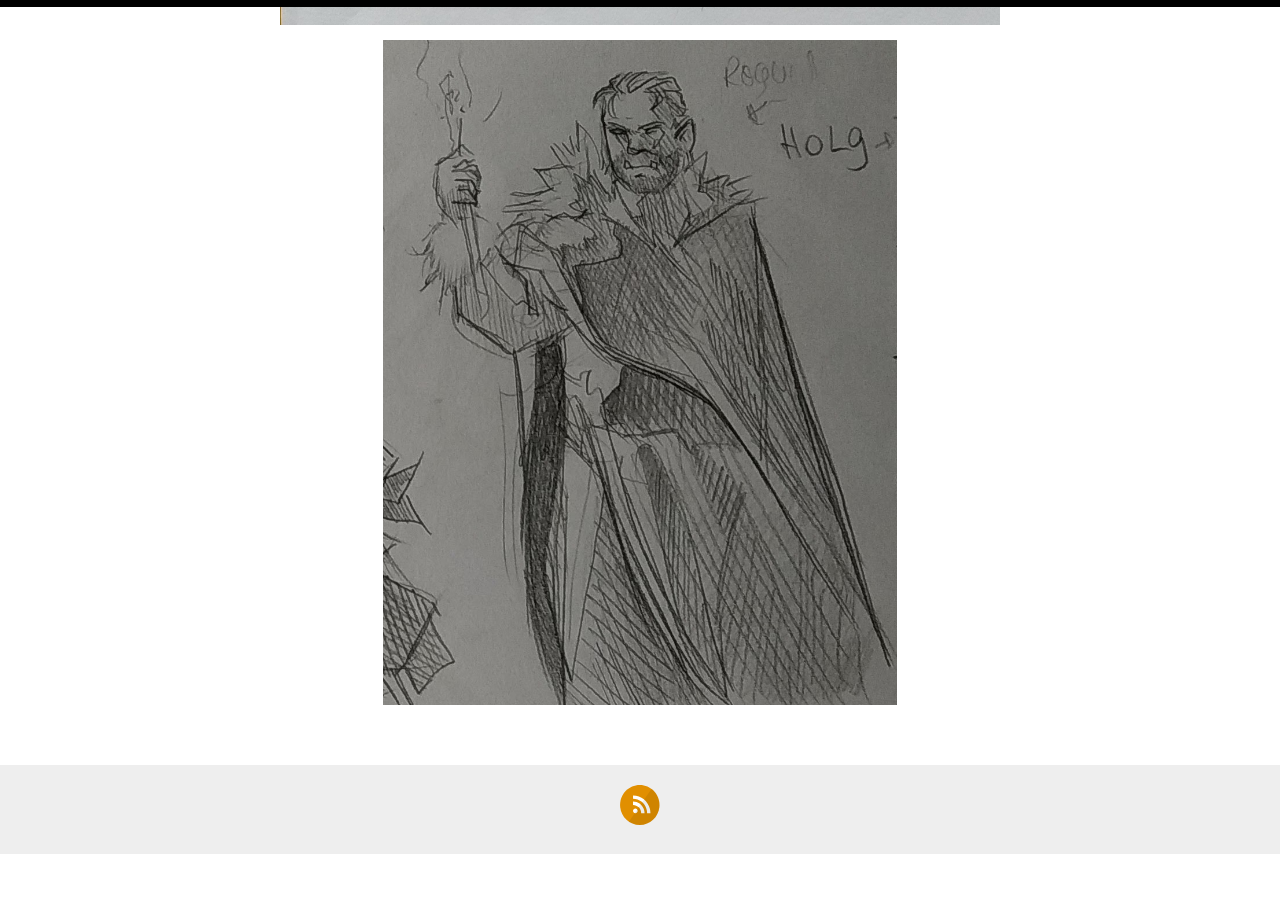
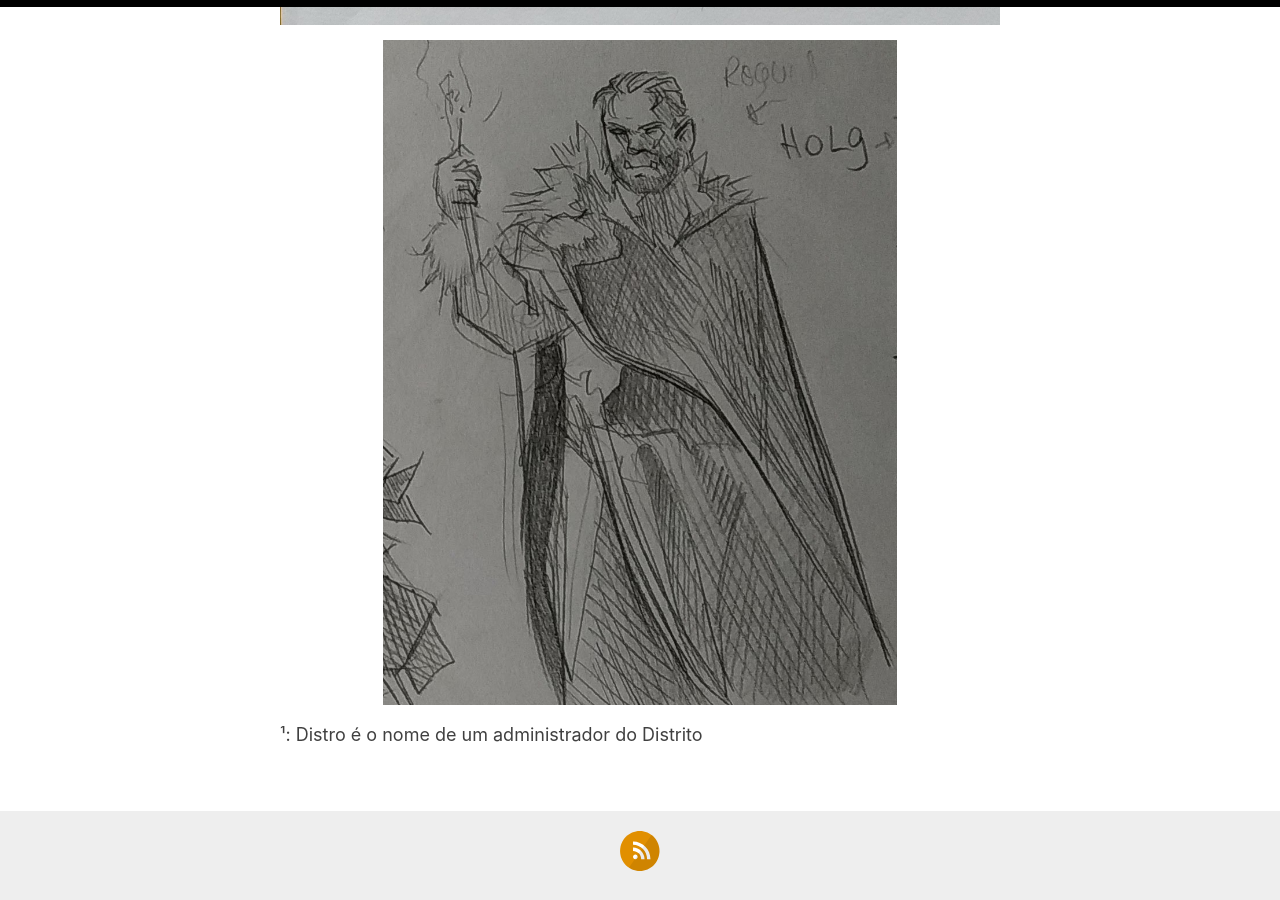
Before and after one commit to VytorCalixto/notas, a Jekyll site: the page built from _posts/2019-09-20-crasmar-1.md, in a window 1280 px wide and 900 px high, scrolled down 1987 px. Built offline with Jekyll 4.4.1, drawn with Linux system fonts in a browser that asks for light colours; before the commit the page ends 2842 px from its top, so only the background shows below that.

Commit message:
Fix first session notes

```diff
--- a/_posts/2019-09-20-crasmar-1.md
+++ b/_posts/2019-09-20-crasmar-1.md
@@ -21,3 +21,5 @@ No dia seguinte voltam pra cidade e contam o que aconteceu. Camus e Catarina vã
 ![Duarte e Verna, os donos da taverna Garfo e Faca]({{ site.baseurl }}/images/duarte-verna.jpg)
 
 ![O meio-orc Holg Canata]({{ site.baseurl }}/images/holg-campoverde.png)
+
+¹: Distro é o nome de um administrador do Distrito
```
